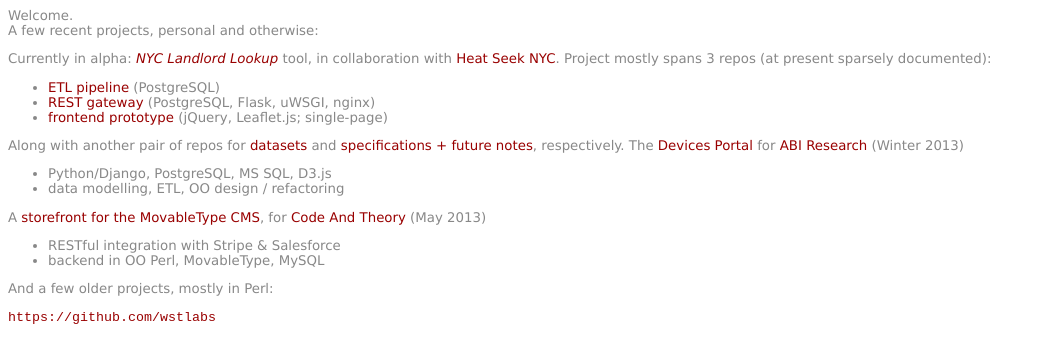
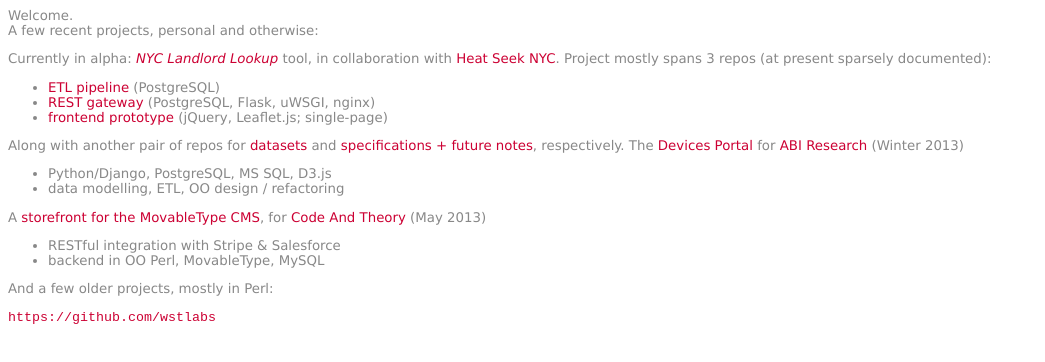
Before and after one commit to wstlabs/wstlabs.github.com, a plain HTML site: page index.html in a window 1280 px wide. Shown: the whole page, without its empty margins (0-1045 px from the left). Drawn offline with Linux system fonts and the light colour scheme.

Commit message:
color touchup

```diff
--- a/style.css
+++ b/style.css
@@ -1,4 +1,4 @@
 body { font-family:Verdana; font-size:10pt; color:#888; }
-a:link    { color:#900; text-decoration:none; }
+a:link    { color:#c03; text-decoration:none; }
 a:hover   { color:#f0f; text-decoration:none; }
 a:visited { color:#f00; text-decoration:none; }
```
